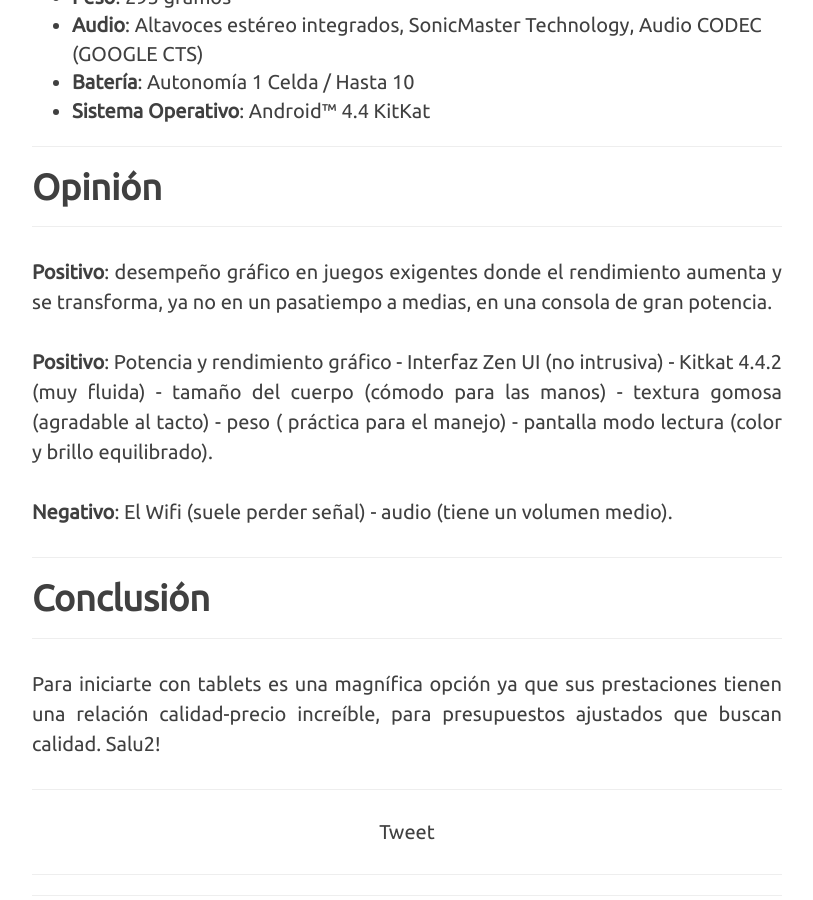
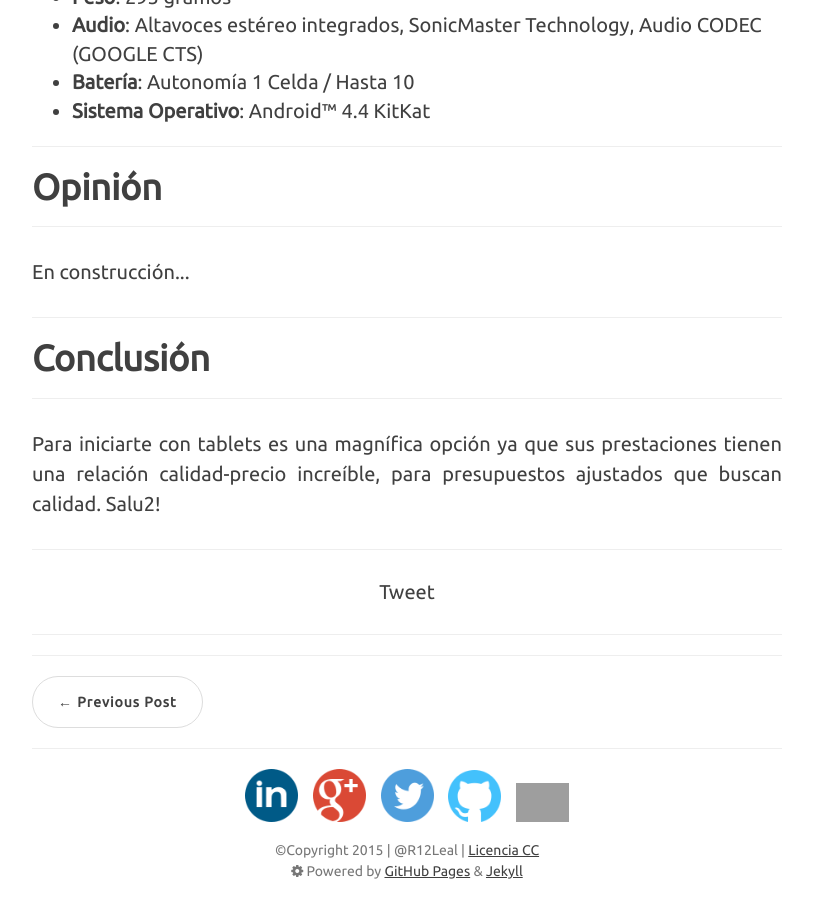
Before and after one commit to R12Leal/R12Leal.github.io, a Jekyll site: the page built from _posts/2015-09-15-asus-memo-pad-k013.markdown, in a window 1280 px wide and 900 px high, scrolled down 1109 px. Shown: the whole window, without its empty margins (233-1046 px from the left). Built offline with Jekyll 4.4.1, drawn with Linux system fonts in a browser that asks for light colours; nearby versions of some CDN libraries; comment, search, counter and statistics services are not loaded.

Commit message:
Update 15/09/2015

```diff
--- a/_posts/2015-09-15-asus-memo-pad-k013.markdown
+++ b/_posts/2015-09-15-asus-memo-pad-k013.markdown
@@ -28,9 +28,7 @@ header-img: 	"img/post/post_asus/asus_mp7b.jpg"
 <hr />
 <h2 class="section-heading">Opinión</h2>
 <hr />
-<p><strong>Positivo</strong>: desempeño gráfico en juegos exigentes donde el rendimiento aumenta y se transforma, ya no en un pasatiempo a medias, en una consola de gran potencia.</p>
-<p><strong>Positivo</strong>: Potencia y rendimiento gráfico - Interfaz Zen UI (no intrusiva) - Kitkat 4.4.2 (muy fluida) - tamaño del cuerpo (cómodo para las manos) - textura gomosa (agradable al tacto) - peso ( práctica para el manejo) - pantalla modo lectura (color y brillo equilibrado).</p>
-<p><strong>Negativo</strong>: El Wifi (suele perder señal) - audio (tiene un volumen medio).
+<p>En construcción...</p>
 <hr />
 <h2 class="section-heading">Conclusión</h2>
 <hr />
```
